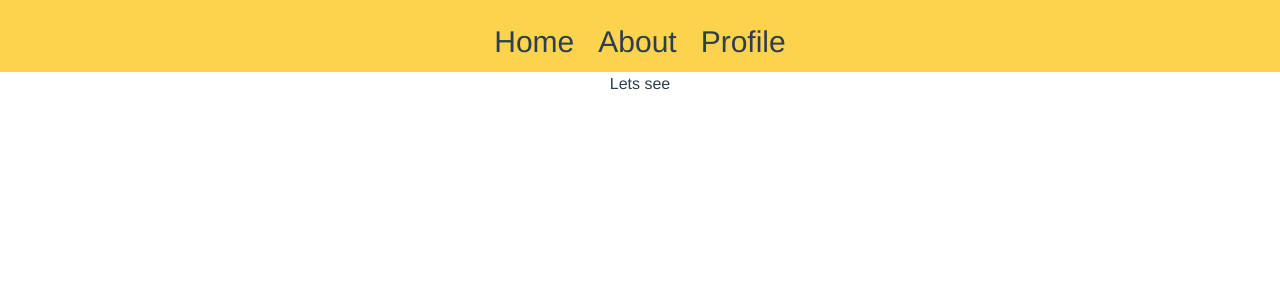
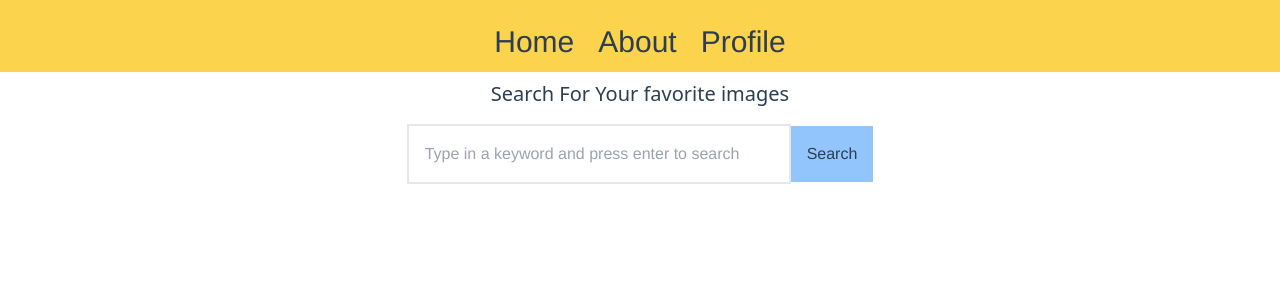
Before and after one commit to ajukadavid/workingVueProject, a Vue app: page / in a window 1280 px wide. Shown: the top 300 px of the page. Built offline with nearby package versions, Linux system fonts and the light colour scheme; what vue-unsplash would draw is missing.

Commit message:
now able to clear the current images while making another image query request

```diff
--- a/src/components/PhotoDisplay.vue
+++ b/src/components/PhotoSearch.vue
@@ -1,6 +1,8 @@
 <template>
   <div>
-    <button @click="getPhotos">Lets see</button>
+    <h2 class="font-sans text-xl mt-2">Search For Your favorite images</h2>
+      <input type="text" placeholder="Type in a keyword and press enter to search" v-model="query" class="mt-4 border-2 p-4 w-96"/>
+      <button @click="showPhotos" class="bg-blue-300 p-4">Search</button>
     <div v-for="(image, index) in images" :key="index">
       <img :src="image"  alt="dog pictures"/>
     </div>
@@ -13,7 +15,8 @@ export default {
   name: 'PhotoDisplay',
   data () {
     return {
-      images: []
+      images: [],
+      query: ''
     }
   },
   methods: {
@@ -23,10 +26,9 @@ export default {
         headers: { 'X-Custom-Header': 'foo' }
       })
       await unsplash.search.getPhotos({
-        query: 'dogs',
+        query: this.query,
         page: 1,
         perPage: 10,
-        color: 'green',
         orientation: 'portrait'
       })
         .then(result => {
@@ -38,6 +40,13 @@ export default {
             })
           }
         })
+    },
+    showPhotos () {
+      if (this.images) {
+        this.images = []
+        return this.getPhotos()
+      }
+      return this.getPhotos()
     }
   }
 }
--- /dev/null
+++ b/src/components/PhotoView.vue
@@ -0,0 +1,13 @@
+<template>
+
+</template>
+
+<script>
+export default {
+  name: 'PhotoView'
+}
+</script>
+
+<style scoped>
+
+</style>
--- a/src/views/HomeView.vue
+++ b/src/views/HomeView.vue
@@ -1,7 +1,7 @@
 <template>
   <div class="home">
     <HomePage />
-    <PhotoDisplay />
+    <PhotoSearch />
   </div>
 </template>
 
@@ -9,11 +9,11 @@
 // @ is an alias to /src
 
 import HomePage from '@/components/HomePage'
-import PhotoDisplay from '@/components/PhotoDisplay'
+import PhotoSearch from '@/components/PhotoSearch'
 export default {
   name: 'HomeView',
   components: {
-    PhotoDisplay,
+    PhotoSearch,
     HomePage
   }
 }
```
